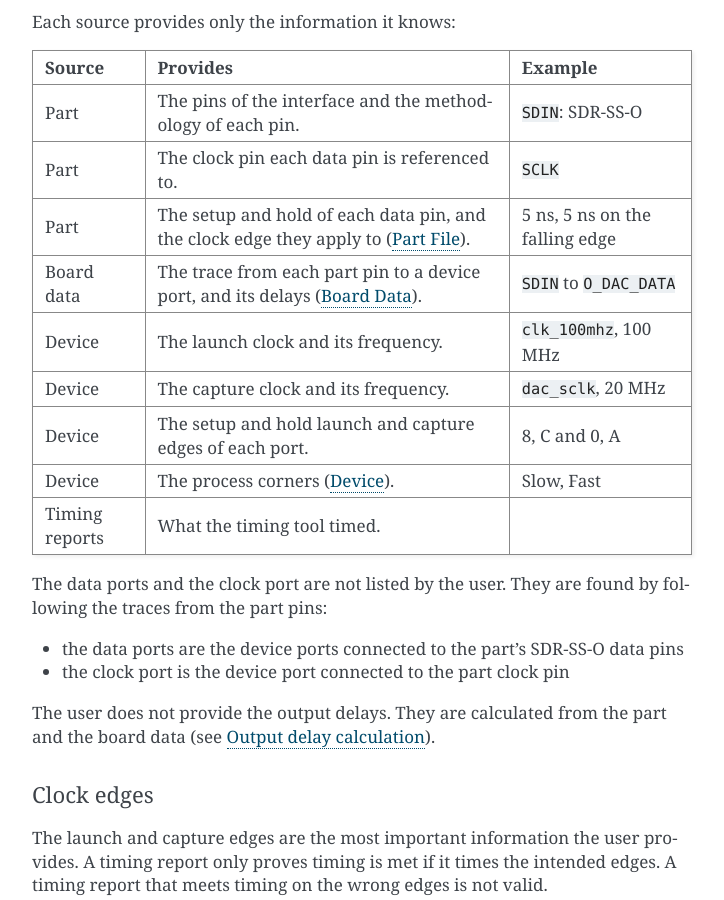
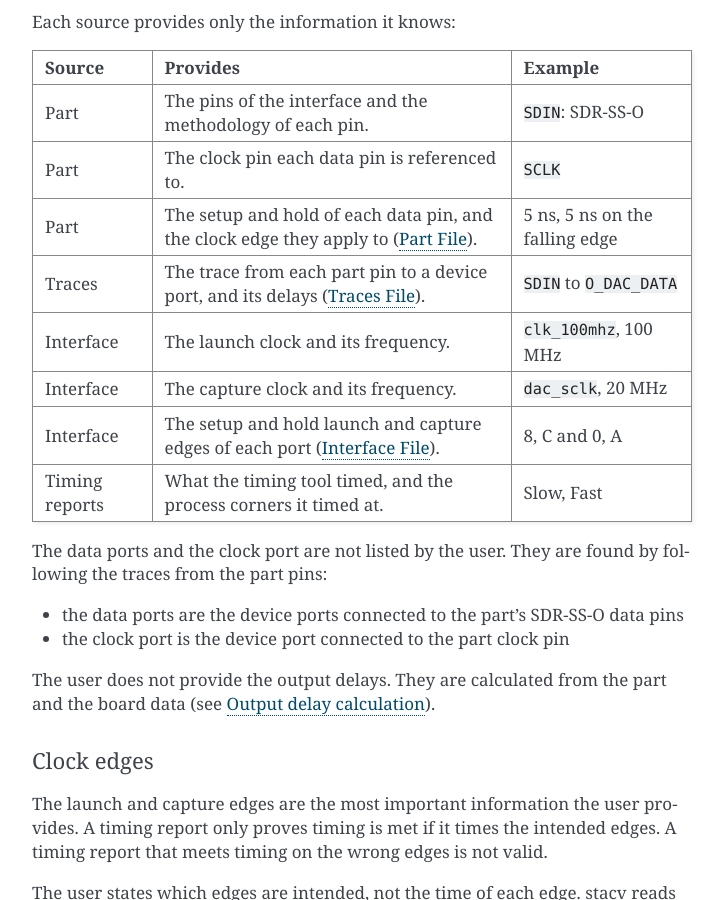
Before and after one commit to jeremiah-c-leary/sta-constraint-validator, a Sphinx documentation site: the page built from docs/source/methodology.rst, in a window 1280 px wide and 900 px high, scrolled down 1626 px. Shown: the whole window, without its empty margins (388-1112 px from the left). Built offline with Sphinx 7.4.7, drawn with Linux system fonts in a browser that asks for light colours; some of the changed text lies outside the part shown.

Commit message:
Removing the YAML board data and device pages, and pointing the methodology sources at the traces and interface files.
Co-Authored-By: Claude Opus 5.5 <noreply@anthropic.com>

```diff
--- a/docs/source/index.rst
+++ b/docs/source/index.rst
@@ -15,7 +15,6 @@ Welcome to sta-constraint-validator's documentation!
    create
    interface
    traces
-   device
    part
    checks
    trc
--- a/docs/source/methodology.rst
+++ b/docs/source/methodology.rst
@@ -96,13 +96,13 @@ Part            The pins of the interface and the methodology of each pin.
 Part            The clock pin each data pin is referenced to.                      ``SCLK``
 Part            The setup and hold of each data pin, and the clock edge they       5 ns, 5 ns on the falling edge
                 apply to (:doc:`part`).
-Board data      The trace from each part pin to a device port, and its delays      ``SDIN`` to ``O_DAC_DATA``
-                (:doc:`board_data`).
-Device          The launch clock and its frequency.                                ``clk_100mhz``, 100 MHz
-Device          The capture clock and its frequency.                               ``dac_sclk``, 20 MHz
-Device          The setup and hold launch and capture edges of each port.          8, C and 0, A
-Device          The process corners (:doc:`device`).                               Slow, Fast
-Timing reports  What the timing tool timed.
+Traces          The trace from each part pin to a device port, and its delays      ``SDIN`` to ``O_DAC_DATA``
+                (:doc:`traces`).
+Interface       The launch clock and its frequency.                                ``clk_100mhz``, 100 MHz
+Interface       The capture clock and its frequency.                               ``dac_sclk``, 20 MHz
+Interface       The setup and hold launch and capture edges of each port           8, C and 0, A
+                (:doc:`interface`).
+Timing reports  What the timing tool timed, and the process corners it timed at.   Slow, Fast
 ==============  =================================================================  ==============================
 
 The data ports and the clock port are not listed by the user.
@@ -217,8 +217,7 @@ A timing report that matches no methodology is a failure (``s4_timing_report_001
 Required timing reports
 ^^^^^^^^^^^^^^^^^^^^^^^
 
-The process corners are listed in the device definition (see :doc:`device`).
-Each timing report states the process corner it was timed at.
+The process corners are read from the timing reports: each timing report states the process corner it was timed at.
 
 Each data port must have at least one setup and one hold timing report at each process corner.
 With slow and fast process corners, each data port needs at least four timing reports:
```
Also changed, not shown: docs/source/board_data.rst (deleted, +0 -62 lines), docs/source/device.rst (deleted, +0 -117 lines), docs/source/board_data.svg (deleted).
